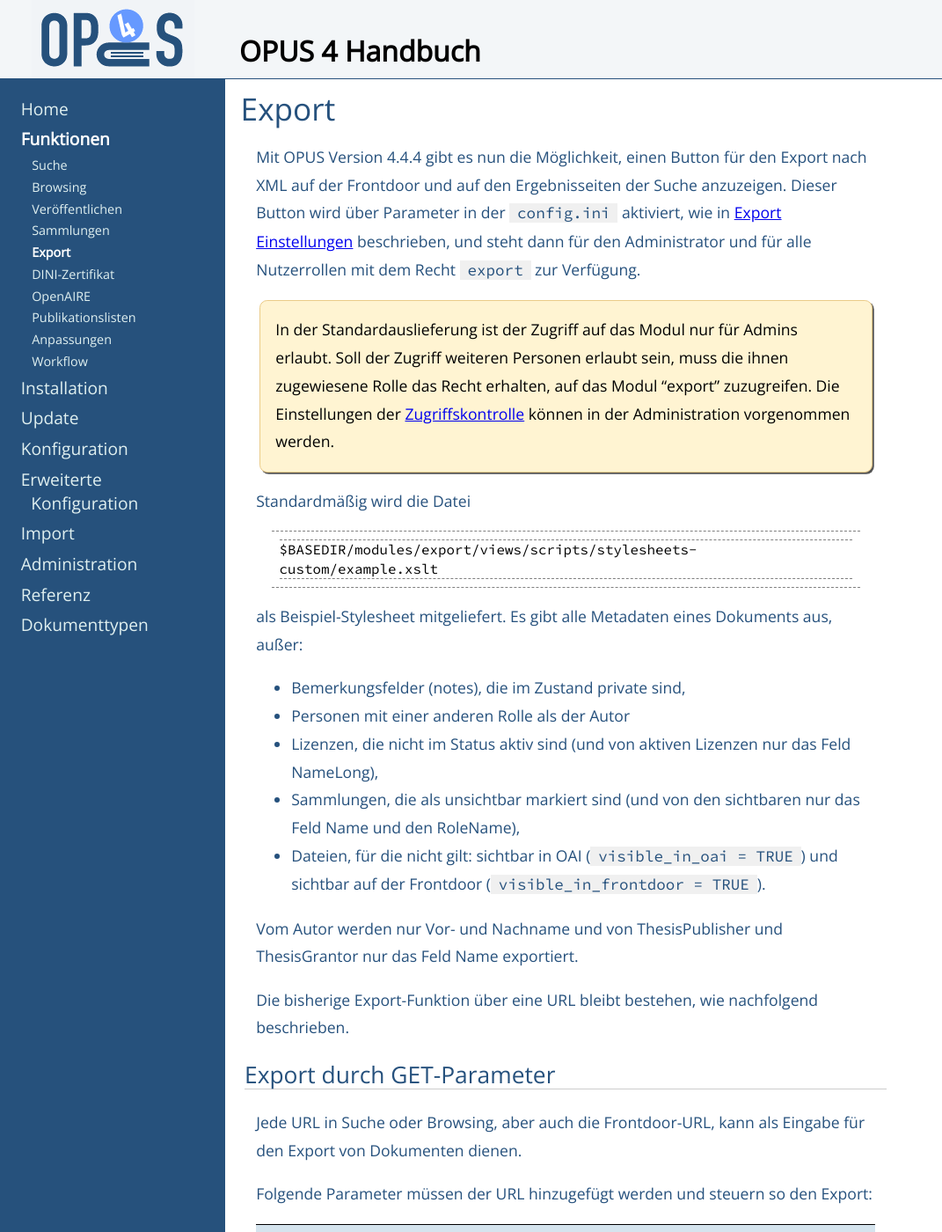
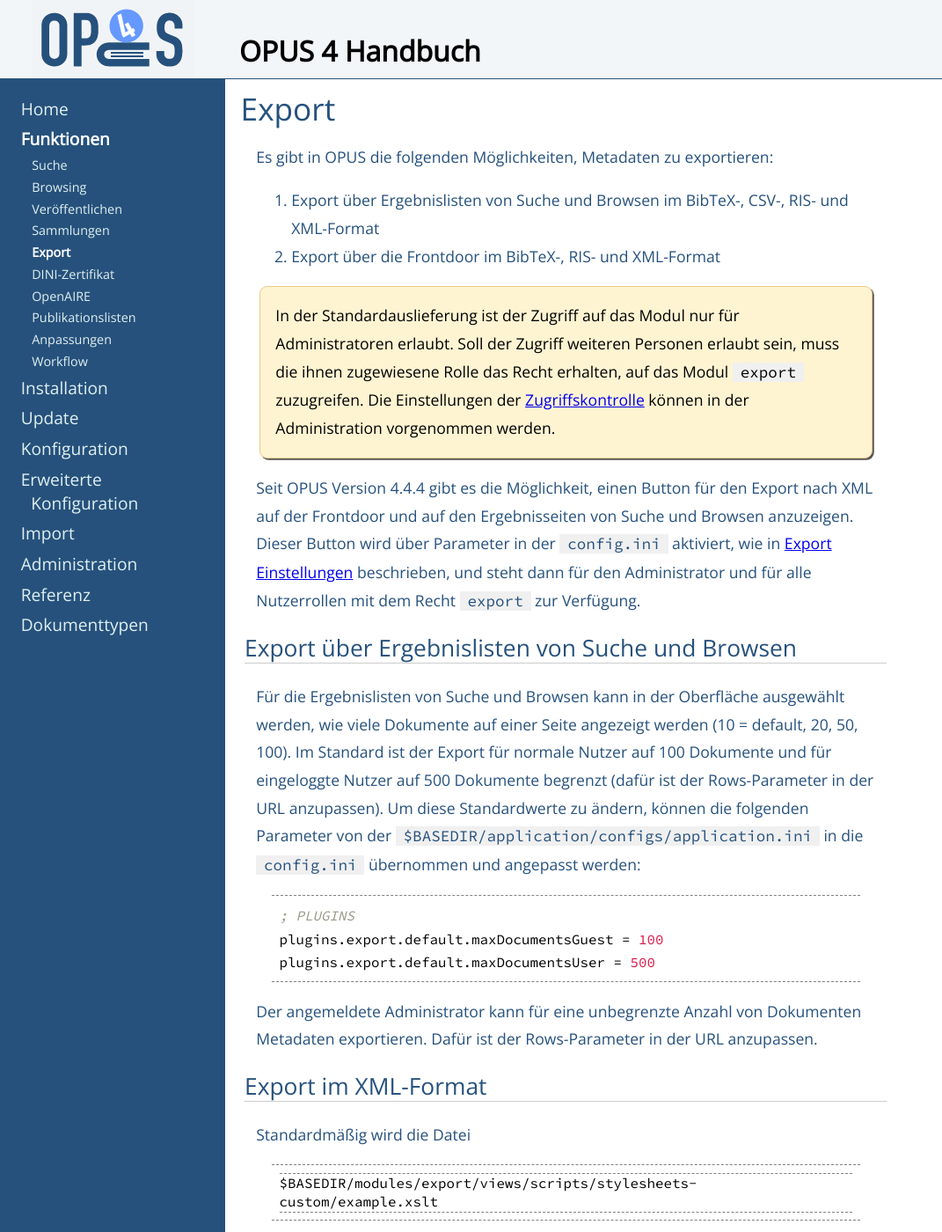
Before and after one commit to OPUS4/userdoc, a Jekyll site: the page built from features/export.md, in a window 1280 px wide and 1400 px high. Shown: the whole window at 88% size, without its empty margins (0-1071 px from the left). Built offline with Jekyll 4.4.1, drawn with Linux system fonts in a browser that asks for light colours.

Commit message:
Export-Bechreibung ergaenzt um BibTeX-, CSV- und RIS-Listenexport

```diff
--- a/features/export.md
+++ b/features/export.md
@@ -5,16 +5,39 @@ weight: 50
 
 # Export
 
-Mit OPUS Version 4.4.4 gibt es nun die Möglichkeit, einen Button für den Export nach XML auf der Frontdoor und auf den
-Ergebnisseiten der Suche anzuzeigen. Dieser Button wird über Parameter in der `config.ini` aktiviert, wie in
+Es gibt in OPUS die folgenden Möglichkeiten, Metadaten zu exportieren:
+
+1. Export über Ergebnislisten von Suche und Browsen im BibTeX-, CSV-, RIS- und XML-Format
+2. Export über die Frontdoor im BibTeX-, RIS- und XML-Format
+
+<p class="note" markdown="1">
+In der Standardauslieferung ist der Zugriff auf das Modul nur für Administratoren erlaubt. Soll der Zugriff weiteren Personen
+erlaubt sein, muss die ihnen zugewiesene Rolle das Recht erhalten, auf das Modul `export` zuzugreifen. Die
+Einstellungen der [Zugriffskontrolle](../admin/security.html) können in der Administration vorgenommen werden.
+</p>
+
+Seit OPUS Version 4.4.4 gibt es die Möglichkeit, einen Button für den Export nach XML auf der Frontdoor und auf den
+Ergebnisseiten von Suche und Browsen anzuzeigen. Dieser Button wird über Parameter in der `config.ini` aktiviert, wie in
 [Export Einstellungen](../config/export.html) beschrieben, und steht dann für den Administrator und für alle
 Nutzerrollen mit dem Recht `export` zur Verfügung.
 
-<p class="note" markdown="1">
-In der Standardauslieferung ist der Zugriff auf das Modul nur für Admins erlaubt. Soll der Zugriff weiteren Personen
-erlaubt sein, muss die ihnen zugewiesene Rolle das Recht erhalten, auf das Modul "export" zuzugreifen. Die
-Einstellungen der [Zugriffskontrolle](../admin/security.html) können in der Administration vorgenommen werden.
-</p>
+## Export über Ergebnislisten von Suche und Browsen
+
+Für die Ergebnislisten von Suche und Browsen kann in der Oberfläche ausgewählt werden, wie viele Dokumente auf einer Seite
+angezeigt werden (10 = default, 20, 50, 100). Im Standard ist der Export für normale Nutzer auf 100 Dokumente und für eingeloggte
+Nutzer auf 500 Dokumente begrenzt (dafür ist der Rows-Parameter in der URL anzupassen). Um diese Standardwerte zu ändern,
+können die folgenden Parameter von der `$BASEDIR/application/configs/application.ini` in die `config.ini` übernommen und angepasst werden:
+
+{% highlight ini %}
+; PLUGINS
+plugins.export.default.maxDocumentsGuest = 100
+plugins.export.default.maxDocumentsUser = 500
+{% endhighlight %}
+
+Der angemeldete Administrator kann für eine unbegrenzte Anzahl von Dokumenten Metadaten exportieren. Dafür ist der Rows-Parameter
+in der URL anzupassen.
+
+## Export im XML-Format
 
 Standardmäßig wird die Datei
 
@@ -33,7 +56,7 @@ Vom Autor werden nur Vor- und Nachname und von ThesisPublisher und ThesisGrantor
 
 Die bisherige Export-Funktion über eine URL bleibt bestehen, wie nachfolgend beschrieben.
 
-## Export durch GET-Parameter
+### Export durch GET-Parameter
 
 Jede URL in Suche oder Browsing, aber auch die Frontdoor-URL, kann als Eingabe für den Export von Dokumenten dienen.
 
```
